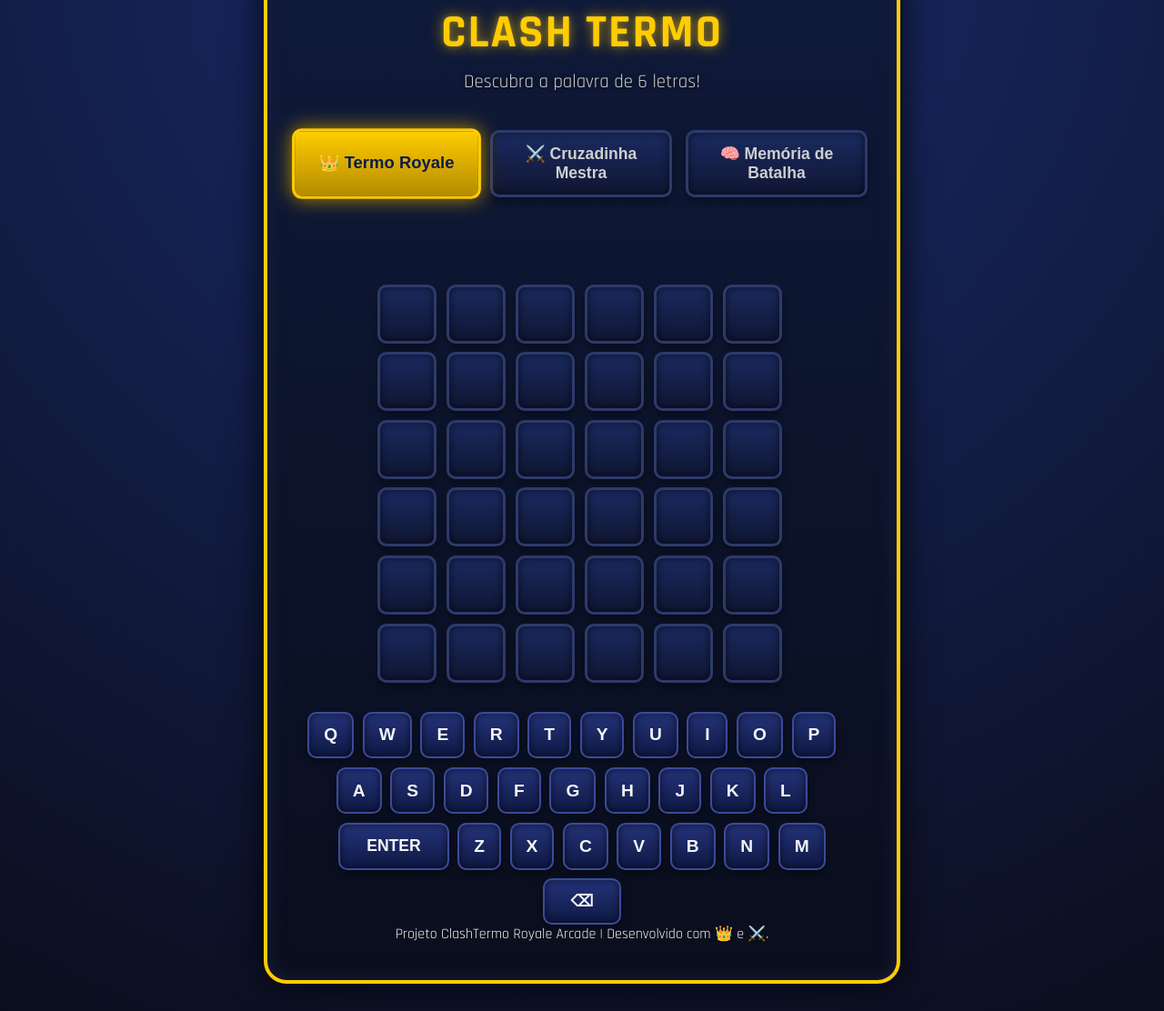
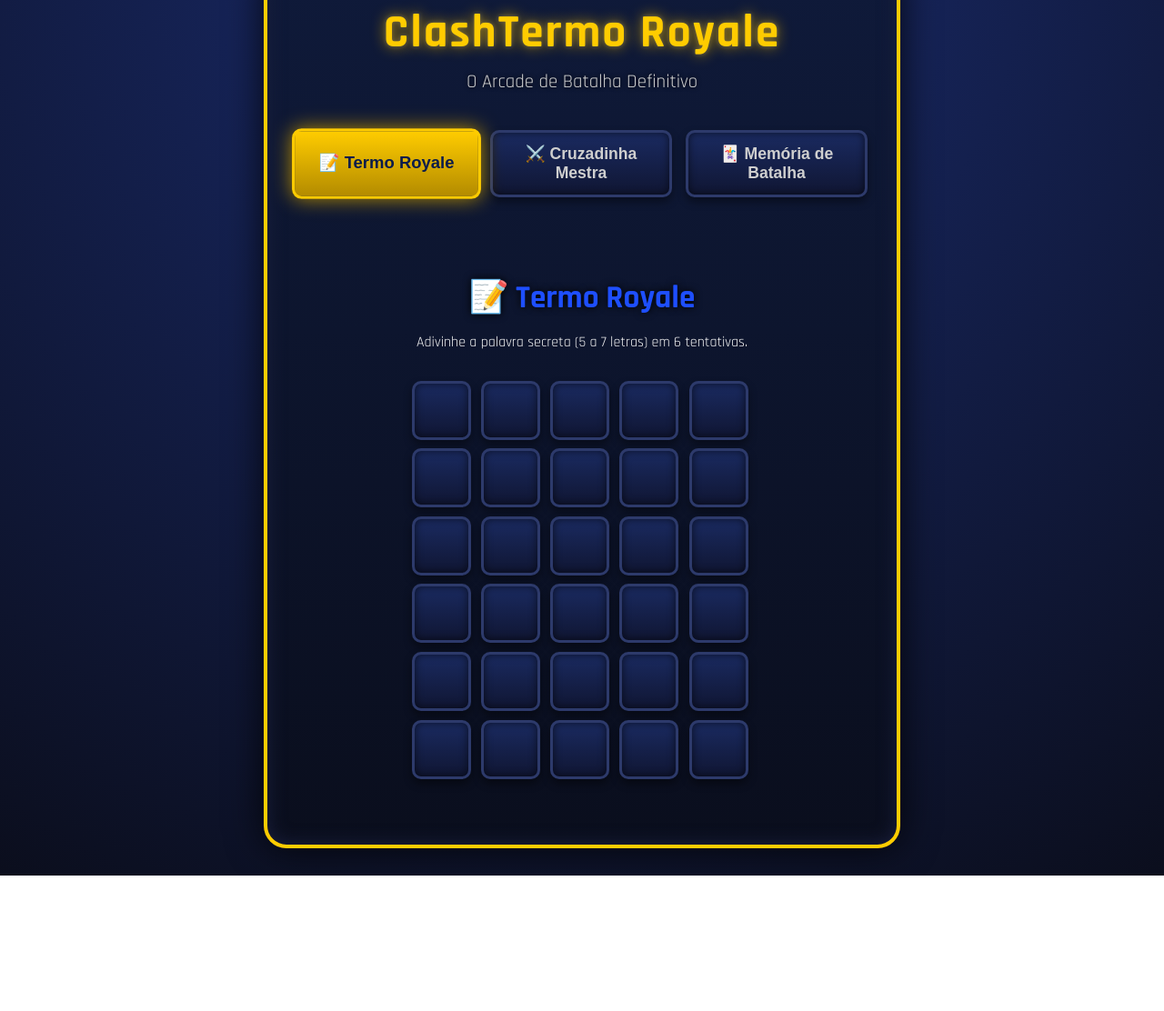
Before and after one commit to joaogabrieldasilvaviana/projetin-2025, a plain HTML site: page index.html in a window 1280 px wide. Shown: the part 71-1183 px from the top of the page at 91% size. After the commit the page ends 1034 px from the top, so only its background shows below. Drawn offline with Linux system fonts and the light colour scheme.

Commit message:
Update index.html

```diff
--- a/index.html
+++ b/index.html
@@ -3,111 +3,78 @@
 <head>
     <meta charset="UTF-8">
     <meta name="viewport" content="width=device-width, initial-scale=1.0">
-    <title>ClashTermo Royale - Arena de Jogos</title>
+    <title>ClashTermo Royale - Arcade de Batalha</title>
+
     <link href="https://fonts.googleapis.com/css2?family=Rajdhani:wght@400;700&display=swap" rel="stylesheet">
+
     <link rel="stylesheet" href="style.css">
 </head>
 <body>
 
     <div class="game-container">
+
         <header>
-            <h1 id="main-title">CLASH ROYALE ARCADE</h1>
-            <p class="subtitle" id="game-subtitle">Selecione seu desafio na Arena!</p>
+            <h1>ClashTermo Royale</h1>
+            <p class="subtitle">O Arcade de Batalha Definitivo</p>
         </header>
 
         <nav class="royale-menu">
-            <button class="menu-btn active" data-game="termo">👑 Termo Royale</button>
+            <button class="menu-btn active" data-game="termo">📝 Termo Royale</button>
             <button class="menu-btn" data-game="cruzadinha">⚔️ Cruzadinha Mestra</button>
-            <button class="menu-btn" data-game="memoria">🧠 Memória de Batalha</button>
+            <button class="menu-btn" data-game="memoria">🃏 Memória de Batalha</button>
         </nav>
 
         <section id="termo-game" class="game-section active">
-            <div class="board">
+            <h2 class="section-title">📝 Termo Royale</h2>
+            <div class="termo-info">
+                <p>Adivinhe a palavra secreta (5 a 7 letras) em 6 tentativas.</p>
             </div>
 
-            <div class="keyboard">
-                <button class="key" data-key="Q">Q</button>
-                <button class="key" data-key="W">W</button>
-                <button class="key" data-key="E">E</button>
-                <button class="key" data-key="R">R</button>
-                <button class="key" data-key="T">T</button>
-                <button class="key" data-key="Y">Y</button>
-                <button class="key" data-key="U">U</button>
-                <button class="key" data-key="I">I</button>
-                <button class="key" data-key="O">O</button>
-                <button class="key" data-key="P">P</button>
+            <div id="board" class="board">
+                </div>
 
-                <span class="key-spacer"></span>
-                <button class="key" data-key="A">A</button>
-                <button class="key" data-key="S">S</button>
-                <button class="key" data-key="D">D</button>
-                <button class="key" data-key="F">F</button>
-                <button class="key" data-key="G">G</button>
-                <button class="key" data-key="H">H</button>
-                <button class="key" data-key="J">J</button>
-                <button class="key" data-key="K">K</button>
-                <button class="key" data-key="L">L</button>
-                <span class="key-spacer"></span>
-
-                <button class="key key-large" data-key="ENTER">ENTER</button>
-                <button class="key" data-key="Z">Z</button>
-                <button class="key" data-key="X">X</button>
-                <button class="key" data-key="C">C</button>
-                <button class="key" data-key="V">V</button>
-                <button class="key" data-key="B">B</button>
-                <button class="key" data-key="N">N</button>
-                <button class="key" data-key="M">M</button>
-                <button class="key key-large" data-key="BACKSPACE">⌫</button>
+            <div id="keyboard" class="keyboard">
                 </div>
         </section>
 
-        <section id="cruzadinha-game" class="game-section hidden">
+
+        <section id="cruzadinha-game" class="game-section">
             <h2 class="section-title">⚔️ Cruzadinha Mestra</h2>
-            <div class="cruzadinha-info">
-                 <p>Desafio de vocabulário temático. Use os números para ver as dicas.</p>
-            </div>
+            <p class="cruzadinha-info">Complete a cruzadinha com as tropas e feitiços do Clash Royale.</p>
 
-            <div class="cruzadinha-grid-container">
+            <div class="cruzadinha-layout">
+                <div class="cruzadinha-grid-container grid">
                     </div>
 
                 <div class="cruzadinha-clues">
-                <h3>Dicas Horizontais</h3>
-                <ul id="clues-across"></ul>
-                <h3>Dicas Verticais</h3>
-                <ul id="clues-down"></ul>
+                    <div class="clues-block">
+                        <h3>Horizontal (Across)</h3>
+                        <ol id="clues-across"></ol>
+                    </div>
+                    <div class="clues-block">
+                        <h3>Vertical (Down)</h3>
+                        <ol id="clues-down"></ol>
+                    </div>
+                </div>
             </div>
             </section>
 
-        <section id="memoria-game" class="game-section hidden">
-            <h2 class="section-title">🧠 Memória de Batalha</h2>
-            <div class="memory-info">
-                <p>Encontre os pares de Cartas do Clash Royale! Tente o menor número de movimentos.</p>
-            </div>
 
-            <div class="memory-grid">
+        <section id="memoria-game" class="game-section">
+            <h2 class="section-title">🃏 Memória de Batalha</h2>
+            <p class="memory-info">Encontre os pares das cartas do Clash Royale. </p>
+
+            <div id="memory-grid" class="memory-grid grid">
                 </div>
 
             <div class="memory-stats">
-                <p>Movimentos: <span id="move-count">0</span></p>
-                <button id="reset-memory-btn" class="key key-large">Reiniciar</button>
+                <p>Tentativas: <span id="memory-attempts">0</span></p>
+                <p>Pares Encontrados: <span id="memory-matched">0/8</span></p>
             </div>
         </section>
 
-        <footer>
-            Projeto ClashTermo Royale Arcade | Desenvolvido com 👑 e ⚔️.
-        </footer>
-    </div>
-
-    <script src="script.js"></script>
-    <script>
-        // Chamadas de inicialização para os scripts
-        document.addEventListener('DOMContentLoaded', () => {
-             // Inicia a navegação e o Jogo do Termo na primeira carga
-             if (typeof iniciarJogo === 'function') { iniciarJogo(); }
-             if (typeof setupNavigation === 'function') { setupNavigation(); }
-             // Outras inicializações de jogos (Cruzadinha e Memória) virão aqui
-        });
-    </script>
-
+    </div> <script src="termo.js"></script>
+    <script src="cruzadinha.js"></script>
+    <script src="memoria.js"></script>
 </body>
 </html>
```
Lines whose indentation alone changed are shown as unchanged.
